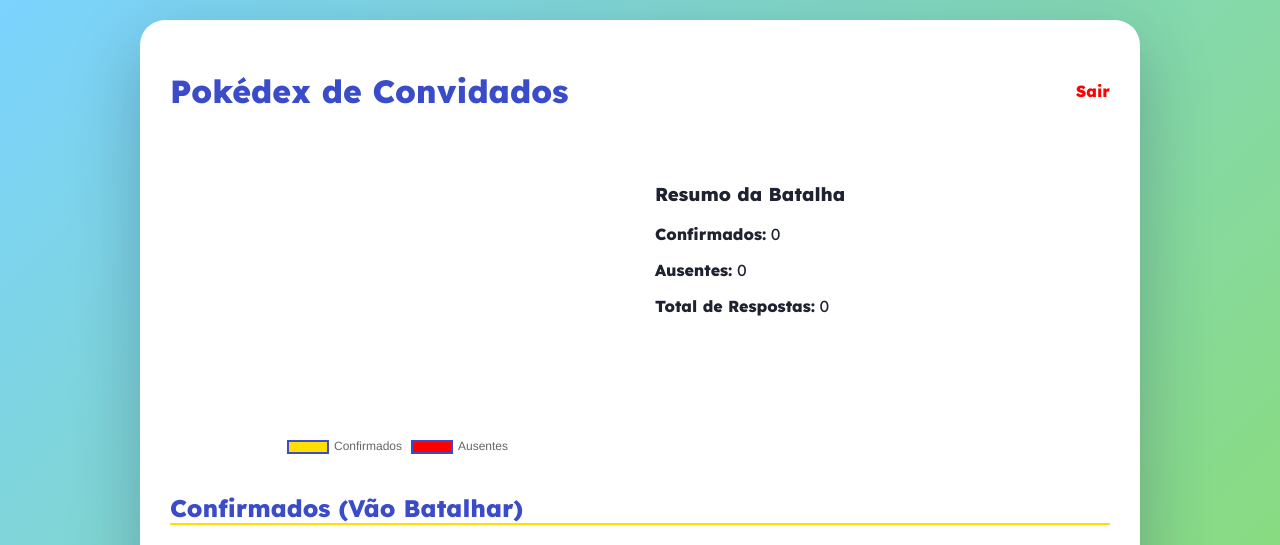
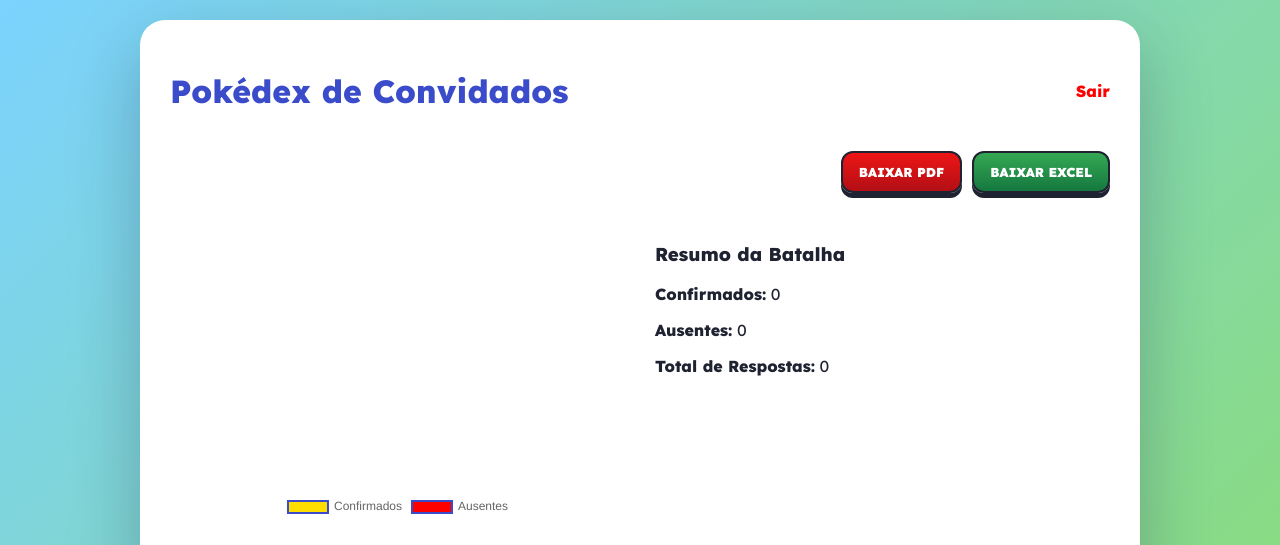
Before and after one commit to Rafael-Rissatti/Convite, a Flask app: page /admin in a window 1280 px wide. Shown: the top 545 px of the page. Run offline with Flask 3, Linux system fonts and the light colour scheme; the visitor is signed in with stand-in values (Sample User, id 1); data that the repository does not hold is empty.

Commit message:
Adiciona relatorios e ajusta topo do convite

```diff
--- a/app.py
+++ b/app.py
@@ -1,6 +1,17 @@
 import os
-from flask import Flask, render_template, request, redirect, url_for, session, jsonify
+from datetime import datetime
+from io import BytesIO
+from xml.sax.saxutils import escape
+
+from flask import Flask, render_template, request, redirect, url_for, session, jsonify, send_file
 from flask_sqlalchemy import SQLAlchemy
+from openpyxl import Workbook
+from openpyxl.styles import Alignment, Font, PatternFill
+from openpyxl.utils import get_column_letter
+from reportlab.lib import colors
+from reportlab.lib.pagesizes import A4, landscape
+from reportlab.lib.styles import getSampleStyleSheet
+from reportlab.platypus import Paragraph, SimpleDocTemplate, Spacer, Table, TableStyle
 
 app = Flask(__name__)
 app.config['SECRET_KEY'] = 'pokemon_secret_key'
@@ -20,6 +31,27 @@ with app.app_context():
     db.create_all()
 
 ADMIN_PASSWORD = 'pika'
+
+def admin_required():
+    return session.get('logged_in')
+
+def get_rsvp_rows():
+    respostas = RSVP.query.order_by(RSVP.status.desc(), RSVP.nome.asc()).all()
+    return [
+        {
+            "id": resposta.id,
+            "nome": resposta.nome,
+            "acompanhante": resposta.acompanhante or "-",
+            "status": "Confirmado" if resposta.status == "sim" else "Ausente",
+        }
+        for resposta in respostas
+    ]
+
+def safe_excel_text(value):
+    text = str(value or "")
+    if text.startswith(("=", "+", "-", "@")):
+        return "'" + text
+    return text
 
 @app.route('/')
 def index():
@@ -50,7 +82,7 @@ def login():
 
 @app.route('/admin')
 def admin():
-    if not session.get('logged_in'):
+    if not admin_required():
         return redirect(url_for('login'))
 
     confirmados = RSVP.query.filter_by(status='sim').all()
@@ -60,7 +92,7 @@ def admin():
 
 @app.route('/api/stats')
 def stats():
-    if not session.get('logged_in'):
+    if not admin_required():
         return jsonify({"error": "Unauthorized"}), 401
 
     count_sim = RSVP.query.filter_by(status='sim').count()
@@ -71,9 +103,121 @@ def stats():
         "nao": count_nao
     })
 
+@app.route('/admin/export/excel')
+def export_excel():
+    if not admin_required():
+        return redirect(url_for('login'))
+
+    rows = get_rsvp_rows()
+    workbook = Workbook()
+    sheet = workbook.active
+    sheet.title = "Respostas"
+
+    headers = ["ID", "Treinador", "Acompanhante", "Status"]
+    sheet.append(headers)
+
+    for row in rows:
+        sheet.append([
+            row["id"],
+            safe_excel_text(row["nome"]),
+            safe_excel_text(row["acompanhante"]),
+            row["status"],
+        ])
+
+    header_fill = PatternFill("solid", fgColor="3B4CCA")
+    header_font = Font(color="FFFFFF", bold=True)
+    for cell in sheet[1]:
+        cell.fill = header_fill
+        cell.font = header_font
+        cell.alignment = Alignment(horizontal="center")
+
+    for column in sheet.columns:
+        max_length = max(len(str(cell.value or "")) for cell in column)
+        column_letter = get_column_letter(column[0].column)
+        sheet.column_dimensions[column_letter].width = min(max(max_length + 2, 12), 36)
+
+    summary = workbook.create_sheet("Resumo")
+    confirmados = sum(1 for row in rows if row["status"] == "Confirmado")
+    ausentes = sum(1 for row in rows if row["status"] == "Ausente")
+    summary.append(["Resumo da Batalha", ""])
+    summary.append(["Confirmados", confirmados])
+    summary.append(["Ausentes", ausentes])
+    summary.append(["Total de Respostas", len(rows)])
+    summary["A1"].font = Font(bold=True, color="3B4CCA", size=14)
+    summary.column_dimensions["A"].width = 22
+    summary.column_dimensions["B"].width = 16
+
+    output = BytesIO()
+    workbook.save(output)
+    output.seek(0)
+
+    return send_file(
+        output,
+        as_attachment=True,
+        download_name="relatorio_respostas_convite.xlsx",
+        mimetype="application/vnd.openxmlformats-officedocument.spreadsheetml.sheet",
+    )
+
+@app.route('/admin/export/pdf')
+def export_pdf():
+    if not admin_required():
+        return redirect(url_for('login'))
+
+    rows = get_rsvp_rows()
+    output = BytesIO()
+    document = SimpleDocTemplate(
+        output,
+        pagesize=landscape(A4),
+        rightMargin=28,
+        leftMargin=28,
+        topMargin=28,
+        bottomMargin=28,
+    )
+    styles = getSampleStyleSheet()
+    elements = [
+        Paragraph("Relatório de Respostas do Convite", styles["Title"]),
+        Paragraph(datetime.now().strftime("Gerado em %d/%m/%Y às %H:%M"), styles["Normal"]),
+        Spacer(1, 14),
+    ]
+
+    table_data = [["ID", "Treinador", "Acompanhante", "Status"]]
+    for row in rows:
+        table_data.append([
+            row["id"],
+            Paragraph(escape(row["nome"]), styles["BodyText"]),
+            Paragraph(escape(row["acompanhante"]), styles["BodyText"]),
+            row["status"],
+        ])
+
+    table = Table(table_data, colWidths=[42, 250, 250, 110], repeatRows=1)
+    table.setStyle(TableStyle([
+        ("BACKGROUND", (0, 0), (-1, 0), colors.HexColor("#3B4CCA")),
+        ("TEXTCOLOR", (0, 0), (-1, 0), colors.white),
+        ("FONTNAME", (0, 0), (-1, 0), "Helvetica-Bold"),
+        ("ALIGN", (0, 0), (-1, 0), "CENTER"),
+        ("GRID", (0, 0), (-1, -1), 0.5, colors.HexColor("#D7D9E4")),
+        ("VALIGN", (0, 0), (-1, -1), "TOP"),
+        ("ROWBACKGROUNDS", (0, 1), (-1, -1), [colors.white, colors.HexColor("#FFF7DA")]),
+        ("LEFTPADDING", (0, 0), (-1, -1), 8),
+        ("RIGHTPADDING", (0, 0), (-1, -1), 8),
+        ("TOPPADDING", (0, 0), (-1, -1), 7),
+        ("BOTTOMPADDING", (0, 0), (-1, -1), 7),
+    ]))
+
+    elements.append(table)
+    document.build(elements)
+    output.seek(0)
+
+    return send_file(
+        output,
+        as_attachment=True,
+        download_name="relatorio_respostas_convite.pdf",
+        mimetype="application/pdf",
+    )
+
 @app.route('/admin/delete/<int:id>', methods=['POST'])
 def delete_rsvp(id):
-    if not session.get('logged_in'):
+    if not admin_required():
         return jsonify({"error": "Unauthorized"}), 401
 
     rsvp = RSVP.query.get_or_404(id)
@@ -83,7 +227,7 @@ def delete_rsvp(id):
 
 @app.route('/admin/edit/<int:id>', methods=['POST'])
 def edit_rsvp(id):
-    if not session.get('logged_in'):
+    if not admin_required():
         return jsonify({"error": "Unauthorized"}), 401
 
     rsvp = RSVP.query.get_or_404(id)
--- a/requirements.txt
+++ b/requirements.txt
@@ -1,3 +1,5 @@
 Flask==3.0.0
 Flask-SQLAlchemy==3.1.1
 gunicorn
+openpyxl==3.1.5
+reportlab==4.2.5
--- a/static/css/style.css
+++ b/static/css/style.css
@@ -619,6 +629,49 @@ button:active {
     margin: 30px 0;
 }
 
+.admin-export-actions {
+    display: flex;
+    justify-content: flex-end;
+    flex-wrap: wrap;
+    gap: 10px;
+    margin: 18px 0 8px;
+}
+
+.btn-export {
+    display: inline-flex;
+    align-items: center;
+    justify-content: center;
+    min-height: 42px;
+    padding: 10px 16px;
+    border: 2px solid var(--poke-ink);
+    border-radius: 12px;
+    color: var(--poke-white);
+    font-size: 13px;
+    font-weight: 900;
+    text-decoration: none;
+    text-transform: uppercase;
+    box-shadow: 0 5px 0 var(--poke-ink);
+    transition: var(--transition);
+}
+
+.btn-export:hover {
+    translate: 0 -2px;
+    box-shadow: 0 7px 0 var(--poke-ink);
+}
+
+.btn-export:active {
+    translate: 0 3px;
+    box-shadow: 0 2px 0 var(--poke-ink);
+}
+
+.btn-export-pdf {
+    background: linear-gradient(180deg, var(--poke-red), var(--poke-red-dark));
+}
+
+.btn-export-excel {
+    background: linear-gradient(180deg, var(--poke-grass), var(--poke-grass-dark));
+}
+
 table {
     width: 100%;
     border-collapse: collapse;
--- a/templates/admin.html
+++ b/templates/admin.html
@@ -12,6 +12,11 @@
         <div style="display: flex; justify-content: space-between; align-items: center;">
             <h1 style="color: #3B4CCA;">Pokédex de Convidados</h1>
             <a href="/logout" style="color: #FF0000; font-weight: bold; text-decoration: none;">Sair</a>
+        </div>
+
+        <div class="admin-export-actions">
+            <a class="btn-export btn-export-pdf" href="{{ url_for('export_pdf') }}">Baixar PDF</a>
+            <a class="btn-export btn-export-excel" href="{{ url_for('export_excel') }}">Baixar Excel</a>
         </div>
 
         <div class="stats-grid">
--- a/templates/index.html
+++ b/templates/index.html
@@ -33,7 +33,8 @@
             <div class="trainer-chip">Convite de treinador</div>
             <h1>Eu escolho você!</h1>
             <p>Prepare sua Pokébola e confirme presença para entrar nessa aventura.</p>
-            <div class="response-deadline">ResponderAté16/06/2026</div>
+            <div class="party-date">27/06/2023 às 16h</div>
+            <div class="response-deadline">Responder até 16/06/2026</div>
         </header>
 
         <div class="divider" aria-hidden="true"></div>
```
Also changed, not shown: other parts of static/css/style.css (+19 -9 lines).
